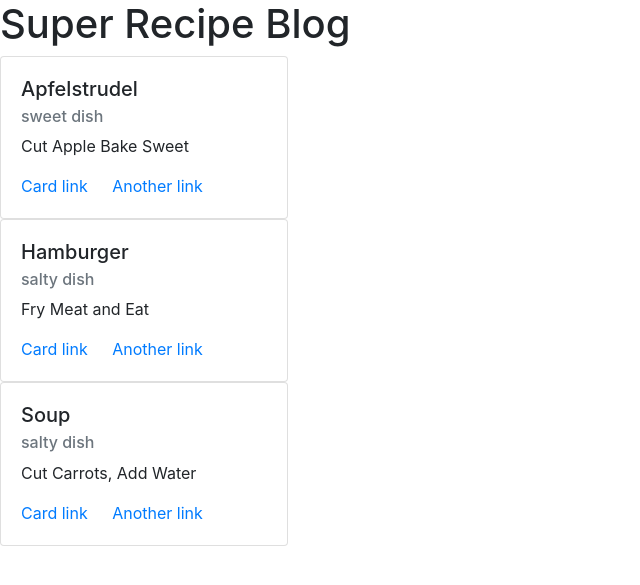
After one commit to tazi337/smartninjacourse, a Flask app: page /blog in a window 1280 px wide. The commit adds this page. Shown: the top 585 px of the page, without its empty margins (0-640 px from the left). Run offline with Flask 2, Linux system fonts and the light colour scheme; some libraries are stand-ins or nearby versions.

Commit message:
add secret number game and recipe blog

```diff
--- a/Flask/main.py
+++ b/Flask/main.py
@@ -1,5 +1,6 @@
 import flask
 import random
+import model
 
 app = flask.Flask(__name__)
 
@@ -17,7 +18,15 @@ def portfolio():
 
 @app.route("/secret-number-game")
 def secret_number_game():
-    return flask.render_template("secret-number-game.html", secret_number=random.randint)
+    return flask.render_template("secret-number-game.html", secret_number=random.randint(0,10))
+
+@app.route("/blog")
+def blog():
+
+    recipe_1 = model.Recipe("Apfelstrudel", "Cut Apple Bake Sweet", "sweet dish")
+    recipe_2 = model.Recipe("Hamburger", "Fry Meat and Eat", "salty dish")
+    recipe_3 = model.Recipe("Soup", "Cut Carrots, Add Water", "salty dish")
+    return flask.render_template("blog.html", recipes=[recipe_1, recipe_2, recipe_3])
 
 if __name__ == '__main__':
     app.run()
--- /dev/null
+++ b/Flask/model.py
@@ -0,0 +1,5 @@
+class Recipe:
+    def __init__(self, name, description, taste):
+        self.name = name
+        self.description = description
+        self.taste = taste
--- /dev/null
+++ b/Flask/templates/blog.html
@@ -0,0 +1,30 @@
+<!DOCTYPE html>
+<html lang="en">
+<head>
+    <meta charset="UTF-8">
+    <title>Blog</title>
+    <link rel="stylesheet" href="https://stackpath.bootstrapcdn.com/bootstrap/4.3.1/css/bootstrap.min.css" integrity="sha384-ggOyR0iXCbMQv3Xipma34MD+dH/1fQ784/j6cY/iJTQUOhcWr7x9JvoRxT2MZw1T" crossorigin="anonymous">
+<script src="https://code.jquery.com/jquery-3.3.1.slim.min.js" integrity="sha384-q8i/X+965DzO0rT7abK41JStQIAqVgRVzpbzo5smXKp4YfRvH+8abtTE1Pi6jizo" crossorigin="anonymous"></script>
+<script src="https://cdnjs.cloudflare.com/ajax/libs/popper.js/1.14.7/umd/popper.min.js" integrity="sha384-UO2eT0CpHqdSJQ6hJty5KVphtPhzWj9WO1clHTMGa3JDZwrnQq4sF86dIHNDz0W1" crossorigin="anonymous"></script>
+<script src="https://stackpath.bootstrapcdn.com/bootstrap/4.3.1/js/bootstrap.min.js" integrity="sha384-JjSmVgyd0p3pXB1rRibZUAYoIIy6OrQ6VrjIEaFf/nJGzIxFDsf4x0xIM+B07jRM" crossorigin="anonymous"></script>
+</head>
+<body>
+
+<h1>Super Recipe Blog</h1>
+
+{% for recipe in recipes %}
+
+<div class="card" style="width: 18rem;">
+    <div class="card-body">
+        <h5 class="card-title">{{recipe.name}}</h5>
+        <h6 class="card-subtitle mb-2 text-muted">{{recipe.taste}}</h6>
+        <p class="card-text">{{recipe.description}}</p>
+        <a class="card-link" href="#">Card link</a>
+        <a class="card-link" href="#">Another link</a>
+    </div>
+</div>
+
+{% endfor %}
+
+</body>
+</html>
--- a/Flask/templates/index.html
+++ b/Flask/templates/index.html
@@ -9,7 +9,9 @@
     <body>
         <h1>Welcome back to HTML ;)</h1>
     <a href="/portfolio">Portfolio</a>
-<a href="/about">About</a>
+    <a href="/about">About</a>
+        <a href="/secret-number-game">Game</a>
+        <a href="/blog">Blog</a>
     <img src="/static/img/smartninja.png">
 
 
```
Also changed, not shown: Flask/templates/secret-number-game.html (+10 -0 lines).
